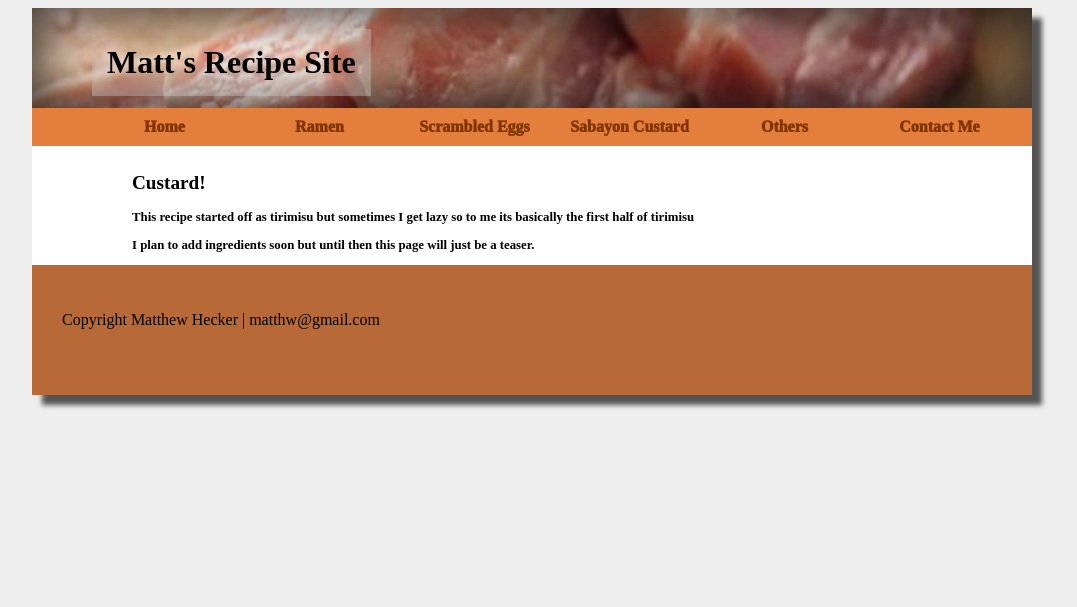
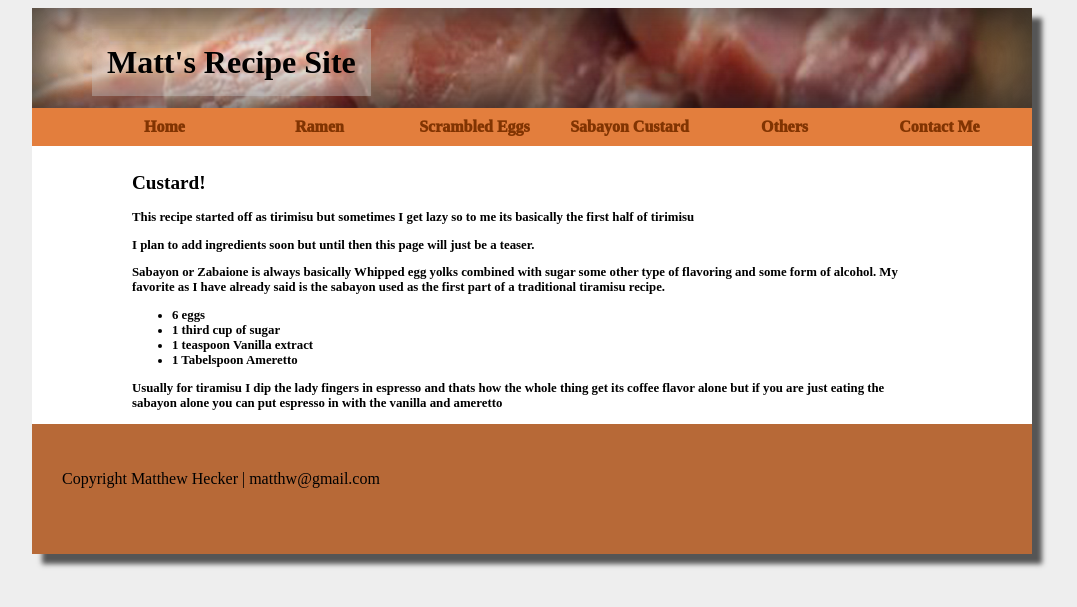
Before and after one commit to mhecke1/RestaurantSite, a PHP site: page /sabayon.php in a window 1280 px wide. Shown: the top 607 px of the page, without its empty margins (108-1185 px from the left). Run offline with PHP 8.4, Linux system fonts and the light colour scheme; some web fonts are replaced.

Commit message:
added a recipe to the sabayon page

```diff
--- a/sabayon.php
+++ b/sabayon.php
@@ -19,6 +19,17 @@
 			<h2>Custard!</h2>
 			<p>This recipe started off as tirimisu but sometimes I get lazy so to me its basically the first half of tirimisu</p>
 			<p>I plan to add ingredients soon but until then this page will just be a teaser.</p>
+			<p>Sabayon or Zabaione is  always basically Whipped egg yolks combined with sugar some other type of flavoring and some form of alcohol.
+			My favorite as I have already said is the sabayon used as the first part of a traditional tiramisu recipe.</p>
+			<ul>
+			    <li>6 eggs</li>
+			    <li>1 third cup of sugar</li>
+			    <li>1 teaspoon Vanilla extract</li>
+			    <li>1 Tabelspoon Ameretto</li>
+		    </ul>
+		    <p>Usually for tiramisu I dip the lady fingers in espresso and thats how the whole thing get its coffee flavor alone
+		        but if you are just eating the sabayon alone you can put espresso in with the vanilla and ameretto</p>
+
 
 		</div>
 		<div id="footer">
```
